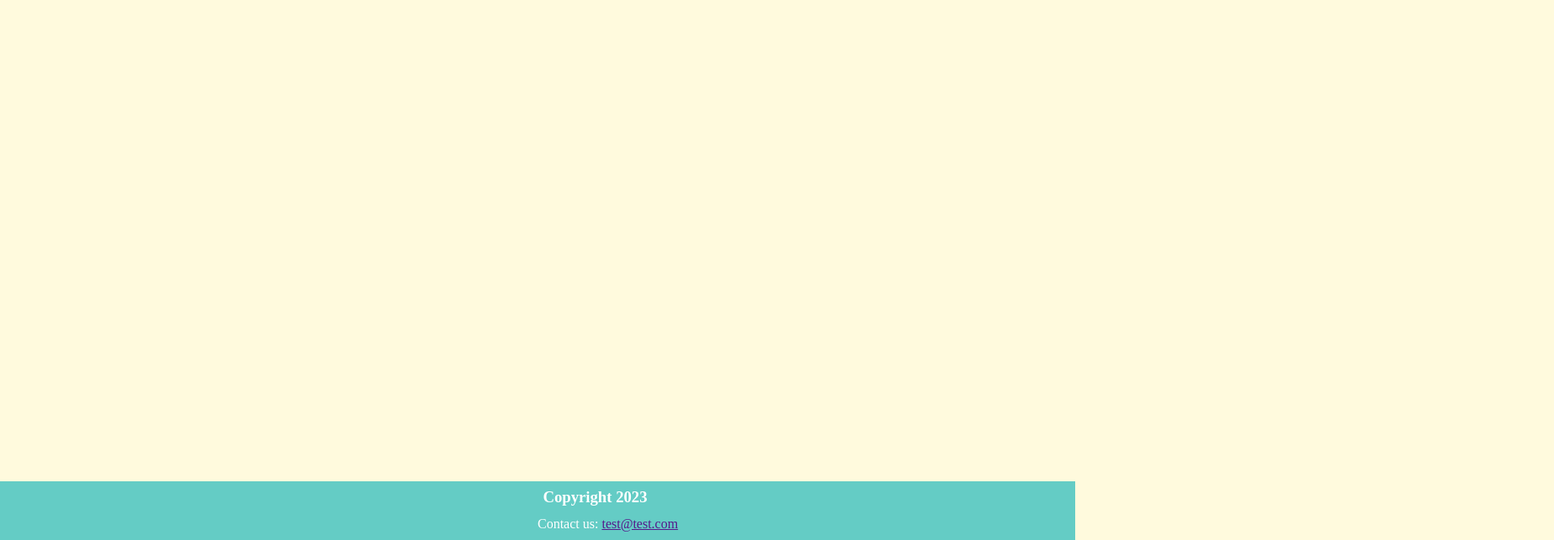
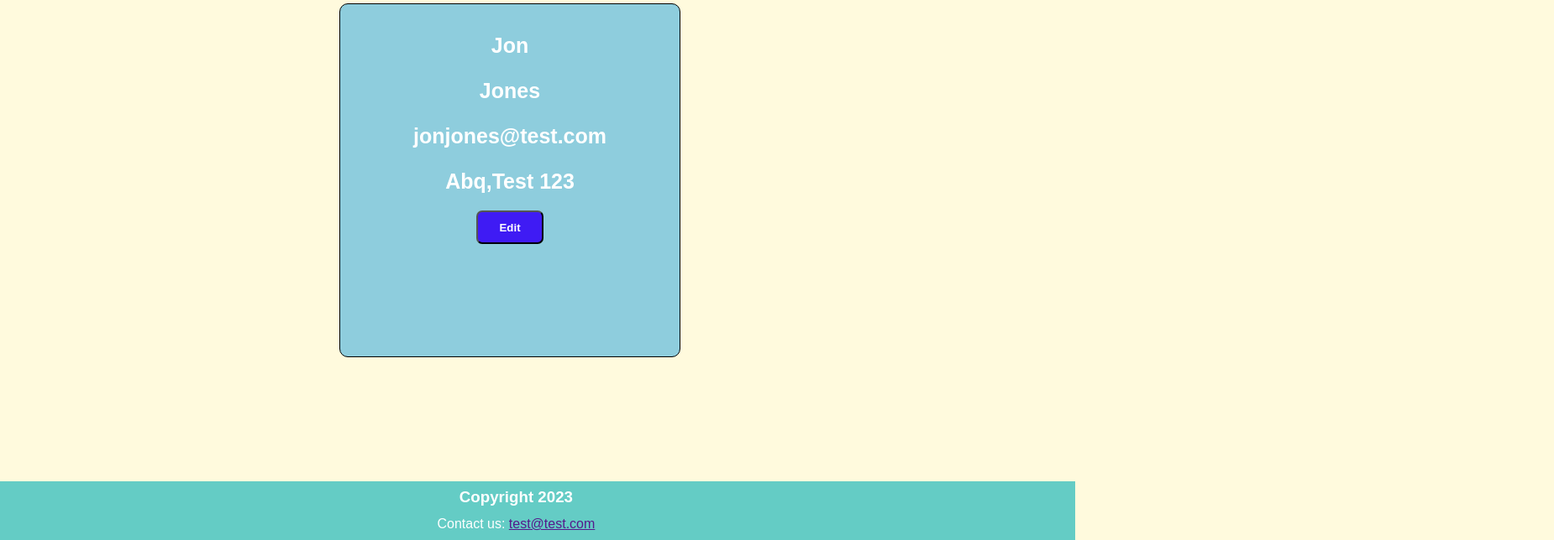
Before and after one commit to Starlightdoto/online-shop, a React (Create React App) app: page /my-profile in a window 1280 px wide. Shown: the part 156-800 px from the top of the page at 84% size, 1850 px wide, since content can reach past the window. Built offline with nearby package versions, Linux system fonts and the light colour scheme.

Commit message:
fixed layout added my profile card

```diff
--- /dev/null
+++ b/src/components/ProfileCard.tsx
@@ -0,0 +1,42 @@
+import React, {FC, useState} from 'react';
+import DetailsInput from "./ui-components/DetailsInput";
+import {Button} from "./ui-components/Button";
+import StyledText from "./ui-components/StyledText";
+
+interface ProfileCardProps {
+
+}
+
+const ProfileCard = (props:any) => {
+
+    const [isEditClicked, setIsEditClicked] = useState<boolean>(false);
+
+    const changeEditState = () => {
+        setIsEditClicked(!isEditClicked);
+    }
+
+    return (
+        <div>
+            {isEditClicked
+                ? <form className={"profileCardEdit"}>
+                    <DetailsInput labelName={"First Name"} />
+                    <DetailsInput labelName={"Last Name"} />
+                    <DetailsInput labelName={"Email"} />
+                    <DetailsInput labelName={"Address 1"} />
+                    <DetailsInput labelName={"Address 2 (optional)"} />
+                    <Button onClick={changeEditState} className={"default"} buttonText={"Save"}/>
+                </form>
+                : <div className={"profileCard"}>
+                    <StyledText>Jon</StyledText>
+                    <StyledText>Jones</StyledText>
+                    <StyledText>jonjones@test.com</StyledText>
+                    <StyledText>Abq,Test 123</StyledText>
+                    <Button onClick={changeEditState} className={"default"} buttonText={"Edit"}/>
+                </div>
+            }
+
+        </div>
+    );
+};
+
+export default ProfileCard;
--- a/src/components/ui-components/Button.tsx
+++ b/src/components/ui-components/Button.tsx
@@ -1,11 +1,5 @@
 import React, {FC} from "react";
 
-interface ButtonProps {
-    className: string,
-    buttonText: string,
-    //@ts-ignore
-    onClick?,
-}
 
 export const Button = (props:any) => {
     const {className, buttonText, onClick} = props;
--- /dev/null
+++ b/src/components/ui-components/DetailsInput.tsx
@@ -0,0 +1,19 @@
+import React, {FC, useState} from 'react';
+
+interface DetailsInputProps {
+    labelName:string,
+}
+
+const DetailsInput:FC<DetailsInputProps> = ({labelName}) => {
+
+    const [fieldValue, setFieldValue] = useState<string>('');
+
+    return (
+        <div>
+            <label className={"detailsInputLabel"} htmlFor={"detailsInput"}>{labelName}: </label>
+            <input onChange={(e) => setFieldValue(e.target.value) } className={"detailsInput"} type="text" placeholder="Search..." value={fieldValue}/>
+        </div>
+    );
+};
+
+export default DetailsInput;
--- a/src/components/ui-components/SearchInput.tsx
+++ b/src/components/ui-components/SearchInput.tsx
@@ -9,7 +9,7 @@ const SearchInput:FC<SearchInputProps> = (props) => {
     const [searchValue, setSearchValue] = useState<string>('');
 
     return (
-        <input onChange={(e) => setSearchValue(e.target.value) } type="text" placeholder="Search..." value={searchValue}/>
+        <input onChange={(e) => setSearchValue(e.target.value) } className={"searchInput"} type="text" placeholder="Search..." value={searchValue}/>
     );
 };
 
--- /dev/null
+++ b/src/components/ui-components/StyledText.tsx
@@ -0,0 +1,12 @@
+import React from 'react';
+
+const StyledText = (props:any) => {
+
+    return (
+        <h3 className={"styledText"}>
+            {props.children}
+        </h3>
+    );
+};
+
+export default StyledText;
--- a/src/index.css
+++ b/src/index.css
@@ -5,17 +5,18 @@
 
 body {
     background: #FFFADD;
+    font-family: Arial, sans-serif;
 }
 
 .App{
     display: -ms-flexbox;
-    width: 100vh;
+    /*max-width: 100%;*/
 }
 
 .mainNavbar {
     background-color: #FFCC70;
     height: 60px;
-    width: 230%;
+    width: 100%;
     padding: 5px;
     padding-top:15px;
     justify-content: space-between;
@@ -39,8 +40,9 @@ body {
     vertical-align: 18px;
 }
 
-.midBox input {
-    width: 800px;
+.searchInput {
+    min-width: 700px;
+    width: 30%;
     height: 20px;
     border-radius: 8px;
     border-color: rgb(249, 249, 249);
@@ -94,46 +96,51 @@ body {
 }
 
 .header {
-    position: relative;
-    top: 70px;
-    left: 600px;
+    position: absolute;
+    top: 200px;
+    left: 30%;
 }
 
 .footer{
     background: #64CCC5;
-    height: 70px;
+    min-height: 70px;
     width: 100%;
     position: fixed;
     bottom: 0;
     margin: 0;
     text-align: center;
+    overflow-x: hidden;
 }
 
 .footer h3 {
     color: white;
-    position: fixed;
+    position: absolute;
     bottom: 40px;
-    left: 50.5%;
+    left: 48%;
+    transform: translateX(-50%);
 }
 
 .footer p {
     color: white;
-    position: fixed;
+    position: absolute;
     bottom: 10px;
-    left: 50%;
+    left: 48%;
+    transform: translateX(-50%);
+
 }
 
 
 .productList {
-    width: 1100px;
-    height: 100%;
-    position: relative;
+    width: 50%;
+    min-width: 800px;
+    height: auto;
+    position: absolute;
     background: #f5f3f3;
-    left: 50%;
-    top: 200px;
+    top: 400px;
     border-radius: 5px;
     padding: 10px;
     margin-bottom: 350px;
+    left: 30%;
 }
 
 .productItem {
@@ -161,3 +168,56 @@ body {
     font-weight: bold;
     cursor: pointer;
 }
+
+.profileCard {
+    width: 30%;
+    height: 50vh;
+    background: #8ECDDD;
+    position: absolute;
+    left: 30%;
+    padding: 10px;
+    margin-top: 80px;
+    margin-left: 20px;
+    border-radius: 10px;
+    border: 1px solid black;
+    display: inline-block;
+    text-align: center;
+}
+
+.profileCardEdit {
+    width: 30%;
+    height: 50vh;
+    background: #8ECDDD;
+    position: absolute;
+    left: 30%;
+    padding: 10px;
+    margin-top: 80px;
+    margin-left: 20px;
+    border-radius: 10px;
+    border: 1px solid black;
+    display: inline-block;
+}
+
+.detailsInput {
+    min-width: 500px;
+    margin-top: 20px;
+    margin-bottom: 20px;
+    margin-left: 10px;
+    width: 30%;
+    height: 20px;
+    border-radius: 8px;
+    border-color: rgb(249, 249, 249);
+}
+
+.detailsInputLabel {
+    margin-left: 10px;
+    margin-right: 40px;
+    display: block;
+}
+
+.styledText {
+    font-size: 25px;
+    color:white;
+    margin-bottom: 10px;
+    margin-top: 25px;
+}
--- a/src/routes/ProfilePage.tsx
+++ b/src/routes/ProfilePage.tsx
@@ -1,8 +1,8 @@
 import React from 'react';
 import {Navbar} from "../components/Navbar";
 import {FC} from 'react';
-import {Profiler} from "inspector";
 import Footer from "../components/Footer";
+import ProfileCard from "../components/ProfileCard";
 
 
 interface ProfilePageProps {
@@ -13,6 +13,7 @@ const ProfilePage:FC<ProfilePageProps> = (props) => {
     return (
         <div>
             <Navbar isOnMainPage={false} />
+            <ProfileCard />
             <Footer />
         </div>
     );
```
